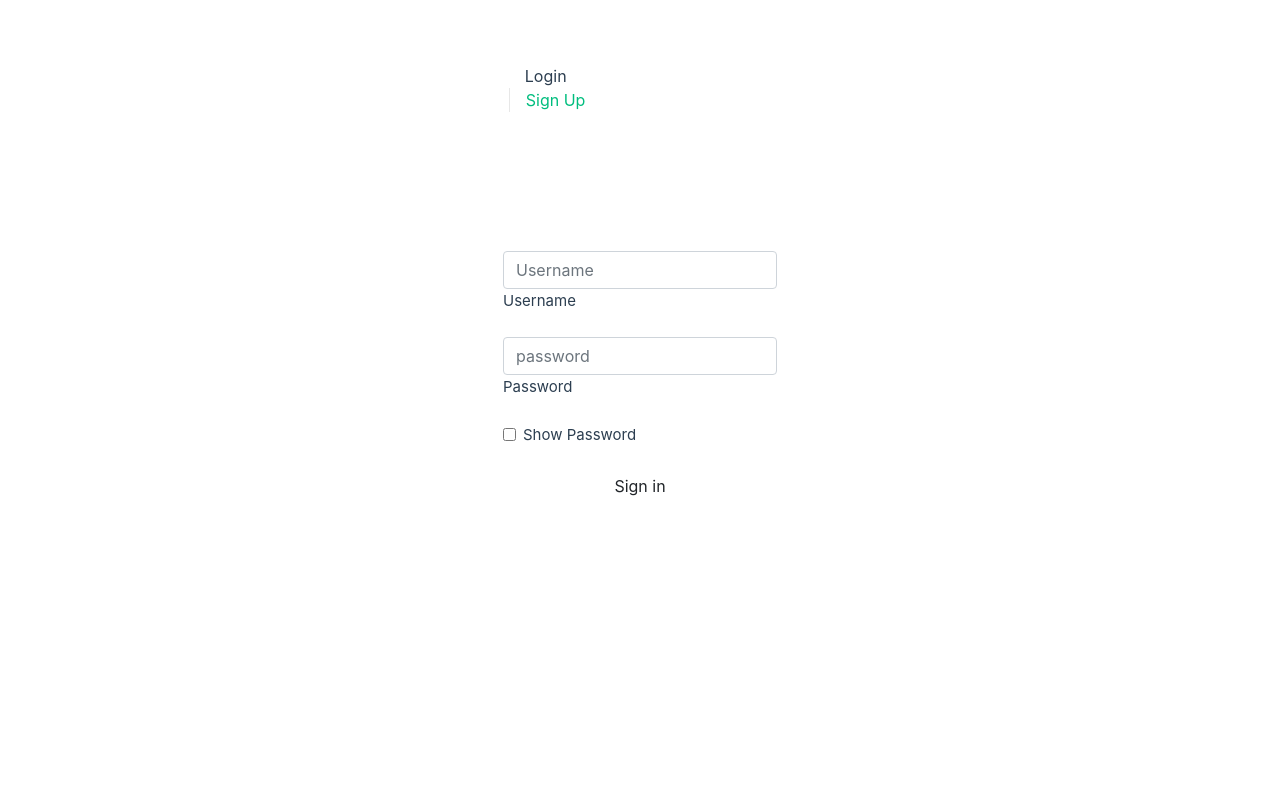
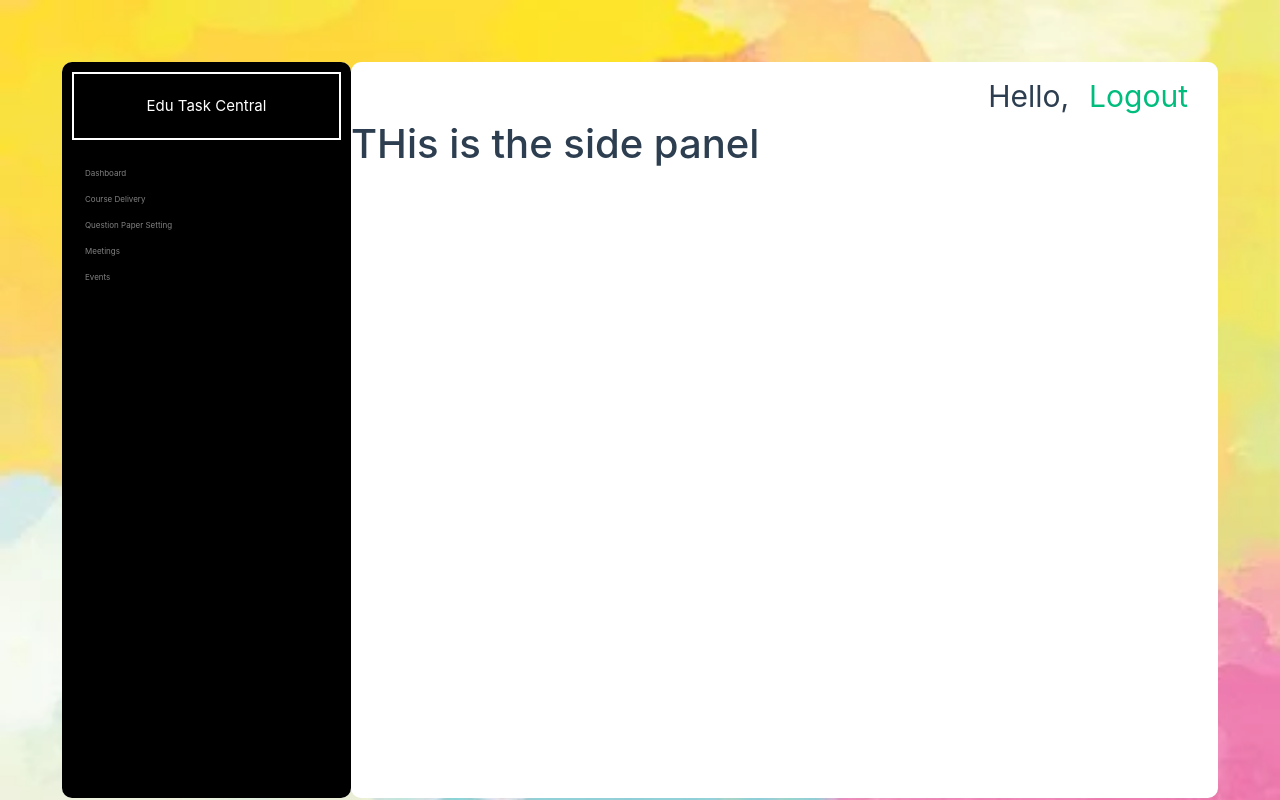
Before and after one commit to Aneeshakaramath/EduTaskCentral, a Vue app in the folder Front-End/: page /dashboard in a window 1280 px wide. Before the commit this address led to /login. Built offline with nearby package versions, Linux system fonts and the light colour scheme.

Commit message:
dashboard styles updated

```diff
--- a/Front-End/index.html
+++ b/Front-End/index.html
@@ -19,6 +19,8 @@
       html,body{
         height:100%;
         min-height:100%;
+        background: url(/background.webp) no-repeat;
+        background-size:cover;
       }
 
       #app {
--- a/Front-End/src/assets/main.css
+++ b/Front-End/src/assets/main.css
@@ -1,10 +1,7 @@
 @import './base.css';
 
 #app {
-  max-width: 1280px;
-  margin: 0 auto;
   padding: 2rem;
-
   font-weight: normal;
 }
 
--- a/Front-End/src/components/Dashboard.vue
+++ b/Front-End/src/components/Dashboard.vue
@@ -5,7 +5,7 @@
     </div>
     <div class="columns">
       <NavBar></NavBar>
-      <SidePanel></SidePanel>
+      <StatusDetails></StatusDetails>
     </div>
     <!--<RouterLink to="/logout">Logout</RouterLink>
     <h1>Logged In Successfully</h1>
@@ -22,18 +22,19 @@ import { RouterLink, useRouter } from "vue-router";
 import { useUserStore } from '@/stores/User';
 import { onBeforeMount } from "vue";
 import SidePanel from './dashboard/SidePanel.vue';
+import StatusDetails from './dashboard/StatusDetails.vue'
 import NavBar from './dashboard/NavBar.vue';
 
 const store = useUserStore();
 const router = useRouter();
 
 onBeforeMount(async()=> {
-  if(store.isLoggedIn) {
+  /*if(store.isLoggedIn) {
     const response = await store.fetchUserData();
     store.setUserData(response);
   } else {
     router.push('/login');
-  }
+  }*/
 });
 
 </script>
@@ -53,11 +54,11 @@ onBeforeMount(async()=> {
 
 .columns{
   flex: 1;
-  padding: 10px;
   background-color: white;
+  border-radius: 10px;
 }
 .columns:nth-of-type(even){
-  flex: 2;
+  flex: 3;
 }
 
 </style>
--- a/Front-End/src/components/Login-Form.vue
+++ b/Front-End/src/components/Login-Form.vue
@@ -1,5 +1,6 @@
 <template>
   <div class="login-form">
+    <div class="login-form-container">
       <form @submit.prevent="Submit" v-if="!store.apiCallBeingMade">
         <!-- username input -->
         <div class="form-group">
@@ -23,6 +24,7 @@
         <!-- Submit button -->
         <button type="submit" class="btn btn-default button-sign-in">Sign in</button>
       </form>
+    </div>
     <div class="spinner-border" v-if="store.apiCallBeingMade" role="status">
       <span class="visually-hidden" ></span>
   </div>
@@ -89,5 +91,13 @@ function showPasswordFlipped() {
   margin-top: 20px;
   text-align: center;
   width: 100%;
+  background-color: #166df7;
+  color: white;
+}
+
+.login-form-container {
+  background-color: white;
+  padding: 50px;
+  border-radius: 20px;
 }
 </style>
--- a/Front-End/src/components/Register-Form.vue
+++ b/Front-End/src/components/Register-Form.vue
@@ -1,5 +1,6 @@
 <template>
   <div class="sign-up-form">
+    <div class="sign-up-form-container">
       <form @submit.prevent="Submit" v-if="!store.apiCallBeingMade">
         <!-- name input -->
         <div class="mb-3">
@@ -45,8 +46,9 @@
         </div>
 
         <!-- Submit button -->
-      <button type="submit" class="btn btn-default button-sign-up">Sign in</button>
+        <button type="submit" class="btn btn-default button-sign-up">Sign up</button>
       </form>
+    </div>
     <div class="spinner-border" v-if="store.apiCallBeingMade" role="status">
       <span class="visually-hidden" ></span>
     </div>
@@ -117,10 +119,18 @@ const userTypes = computed(() => {
   margin-top: 30px;
   text-align: center;
   width: 100%;
+  background-color: #166df7;
+  color: white;
 }
 
 .userType{
   margin: 15px;
 }
 
+.sign-up-form-container {
+  background-color: white;
+  padding: 50px;
+  border-radius: 20px;
+}
+
 </style>
--- a/Front-End/src/components/dashboard/NavBar.vue
+++ b/Front-End/src/components/dashboard/NavBar.vue
@@ -20,11 +20,13 @@ const store = useUserStore();
   display: flex;
   flex-flow: row-reverse;
   align-content: flex-end;
+  margin-right: 30px;
+  margin-top: 10px;
 }
 
 .flex-container-nav > * {
   text-align: center;
-  line-height: 75px;
+  /*line-height: 75px;*/
   font-size: 30px;
 }
 
--- a/Front-End/src/components/dashboard/SidePanel.vue
+++ b/Front-End/src/components/dashboard/SidePanel.vue
@@ -1,10 +1,19 @@
 <template>
   <div class="side-panel">
-    <h1>THis is the side panel</h1>
+    <div class="project-name">Edu Task Central</div>
+    <div class="options">
+        <RouterLink to="#"><button type="button" class="btn btn-link">Dashboard</button></RouterLink>
+        <RouterLink to="#"><button type="button" class="btn btn-link">Course Delivery</button></RouterLink>
+        <RouterLink to="#"><button type="button" class="btn btn-link">Question Paper Setting</button></RouterLink>
+        <RouterLink to="#"><button type="button" class="btn btn-link">Meetings</button></RouterLink>
+        <RouterLink to="#"><button type="button" class="btn btn-link">Events</button></RouterLink>
+    </div>
+
   </div>
 </template>
 
 <script setup lang="ts">
+import { RouterLink } from "vue-router";
 
 </script>
 
@@ -15,5 +24,22 @@
     border-radius: 10px;
     height: 100%;
 }
+.project-name{
+    display: block;
+    margin-bottom: 20px;
+    padding: 20px;
+    color: white;
+    border: white;
+    border-style: solid;
+    border-width: 2px;
+    text-align: center;
+}
 
+
+.btn-link {
+    font-size: 8px;
+    text-align: left;
+    display: block;
+    color: grey;
+}
 </style>
```
Also changed, not shown: Front-End/public/background.webp (added). Lines whose indentation alone changed are shown as unchanged.
